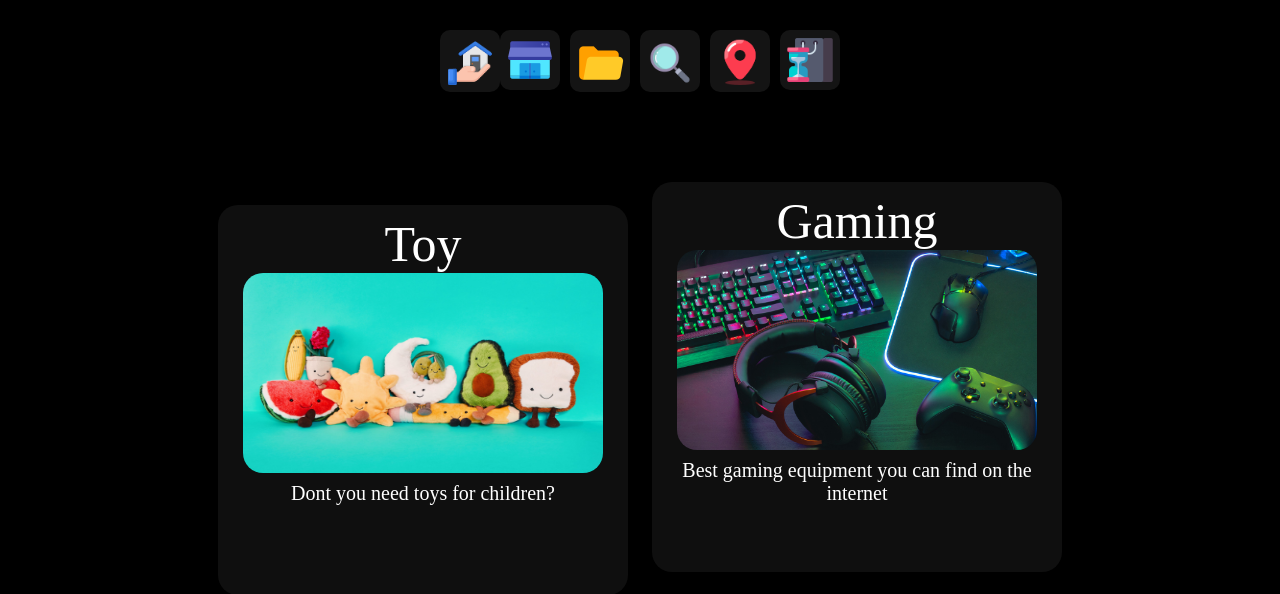
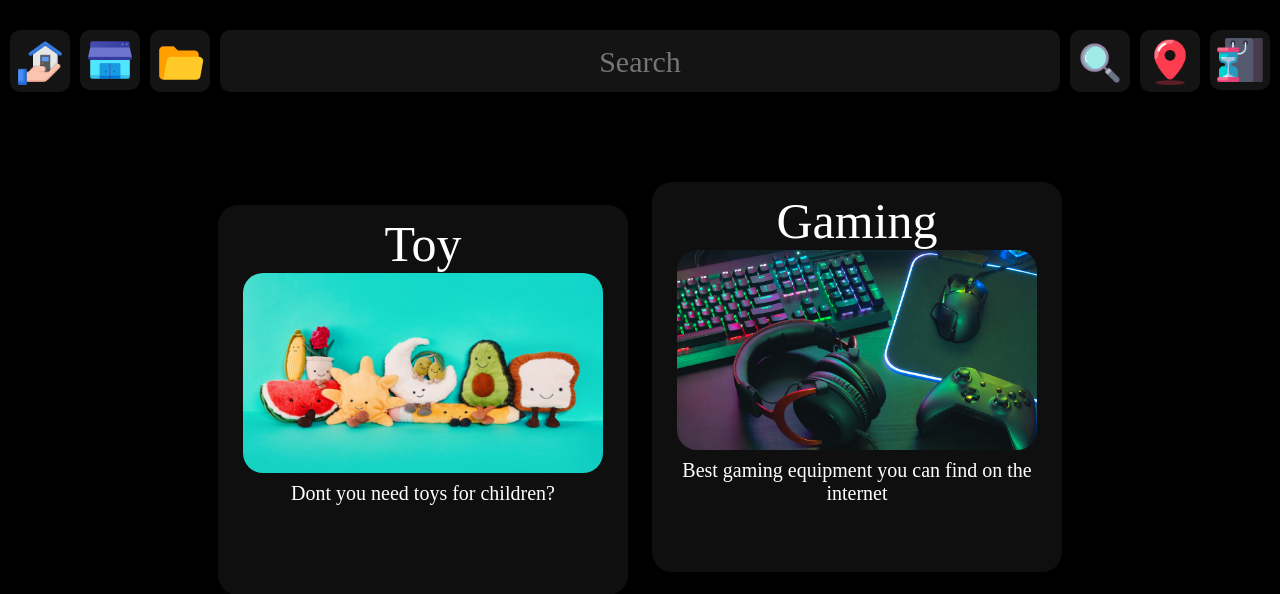
Before and after one commit to AryaAshouri/Webshop-django-app, a Django app: page / in a window 1280 px wide. Shown: the top 594 px of the page. Run offline with Django 4.2, Linux system fonts and the light colour scheme; data comes from the database, SQL or seed files in the repository.

Commit message:
changed site icon and navbar(toolbar)

```diff
--- a/Branch/static/css/index.css
+++ b/Branch/static/css/index.css
@@ -89,21 +89,22 @@ Body {
 }
 #search-bar {
   background-color:rgb(20,20,20);
-  width:0px;
-  height:0px;
+  width:800px;
+  height:60px;
   border-radius:10px;
-  margin-left:0px;
+  margin-left:10px;
   border:none;
-  padding-left:0px;
-  padding-right:0px;
+  padding-left:30px;
+  padding-right:30px;
   padding-top:2px;
+  text-align:center;
   font-family:Aviny;
   font-size:30px;
   color:white;
   transition:0.2s;
 }
 #search-bar:hover {
-  transform:scale(1.03);
+  transform:scale(1.0081);
 }
 #logo-bar {
   background-color:rgb(20,20,20);
@@ -112,6 +113,7 @@ Body {
   border-radius:10px;
   margin:0px 0px;
   transition:0.3s;
+  margin-left:10px;
 }
 #logo-bar:hover {
   transform:scale(1.08);
@@ -158,7 +160,7 @@ Body {
   transition:0.2s;
 }
 #location-text:hover {
-    transform:scale(1.03);
+    transform:scale(1.0081);
 }
 @media only screen and (max-width: 1200px) {
 
--- a/Branch/static/js/index.js
+++ b/Branch/static/js/index.js
@@ -7,30 +7,12 @@ function load_search(){
     document.getElementById("location-text").style.fontSize = "0px"
     document.getElementById("location-text").style.marginLeft = "0px"
 
-    document.getElementById("search-bar").style.width = "240px"
+    document.getElementById("search-bar").style.width = "800px"
     document.getElementById("search-bar").style.height = "60px"
     document.getElementById("search-bar").style.paddingLeft = "30px"
     document.getElementById("search-bar").style.paddingRight = "30px"
     document.getElementById("search-bar").style.fontSize = "30px"
     document.getElementById("search-bar").style.marginLeft = "10px"
-  }
-  else {
-    if (document.getElementById("search-bar").style.width == "0px"){
-      document.getElementById("search-bar").style.width = "240px"
-      document.getElementById("search-bar").style.height = "60px"
-      document.getElementById("search-bar").style.paddingLeft = "30px"
-      document.getElementById("search-bar").style.paddingRight = "30px"
-      document.getElementById("search-bar").style.fontSize = "30px"
-      document.getElementById("search-bar").style.marginLeft = "10px"
-    }
-    else if (document.getElementById("search-bar").style.width != "0px"){
-      document.getElementById("search-bar").style.width = "0px"
-      document.getElementById("search-bar").style.height = "0px"
-      document.getElementById("search-bar").style.paddingLeft = "0px"
-      document.getElementById("search-bar").style.paddingRight = "0px"
-      document.getElementById("search-bar").style.fontSize = "0px"
-      document.getElementById("search-bar").style.marginLeft = "0px"
-    }
   }
 }
 function load_location(){
@@ -42,30 +24,12 @@ function load_location(){
     document.getElementById("search-bar").style.fontSize = "0px"
     document.getElementById("search-bar").style.marginLeft = "0px"
 
-    document.getElementById("location-text").style.width = "240px"
+    document.getElementById("location-text").style.width = "800px"
     document.getElementById("location-text").style.height = "56px"
     document.getElementById("location-text").style.paddingLeft = "30px"
     document.getElementById("location-text").style.paddingRight = "30px"
     document.getElementById("location-text").style.fontSize = "30px"
     document.getElementById("location-text").style.marginLeft = "10px"
   }
-  else {
-    if (document.getElementById("location-text").style.width == "0px"){
-      document.getElementById("location-text").style.width = "240px"
-      document.getElementById("location-text").style.height = "56px"
-      document.getElementById("location-text").style.paddingLeft = "30px"
-      document.getElementById("location-text").style.paddingRight = "30px"
-      document.getElementById("location-text").style.fontSize = "30px"
-      document.getElementById("location-text").style.marginLeft = "10px"
-    }
-    else if (document.getElementById("location-text").style.width != "0px"){
-      document.getElementById("location-text").style.width = "0px"
-      document.getElementById("location-text").style.height = "0px"
-      document.getElementById("location-text").style.paddingLeft = "0px"
-      document.getElementById("location-text").style.paddingRight = "0px"
-      document.getElementById("location-text").style.fontSize = "0px"
-      document.getElementById("location-text").style.marginLeft = "0px"
-    }
-  }
 }
-AOS.init();
+AOS.init()
--- a/Branch/templates/index.html
+++ b/Branch/templates/index.html
@@ -8,7 +8,7 @@
         <link rel="icon" href="{% static 'img/Sicon.png' %}">
         <script src="https://unpkg.com/aos@2.3.1/dist/aos.js"></script>
         <title>
-            Home
+            Webshop
         </title>
     </head>
     <body>
@@ -24,8 +24,8 @@
           <img title="Category" id="category" src="{% static 'img/category.png' %}">
         </div>
 
-        <input type="text" placeholder="Search" id="search-bar">
-        <div id="location-text">Iran</div>
+        <input title="Search" type="text" placeholder="Search" id="search-bar">
+        <div title="Location" id="location-text">Iran</div>
 
         <div onclick="load_search()" style="width:60px; height:57px;" id="toolbar">
           <img title="Search" id="search" src="{% static 'img/search.png' %}">
@@ -50,5 +50,5 @@
       </div>
       </center>
     </body>
-    <script src="{% static 'js/index.js' %}"></script>
+    <script src="{% static 'js/index.js' %}">AOS.init();</script>
 </html>
```
Also changed, not shown: Branch/static/img/Sicon.png.
